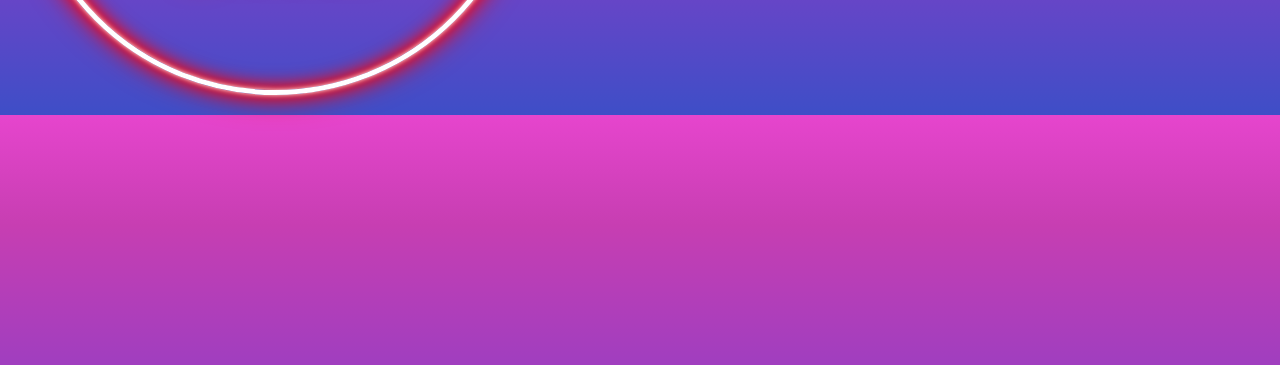
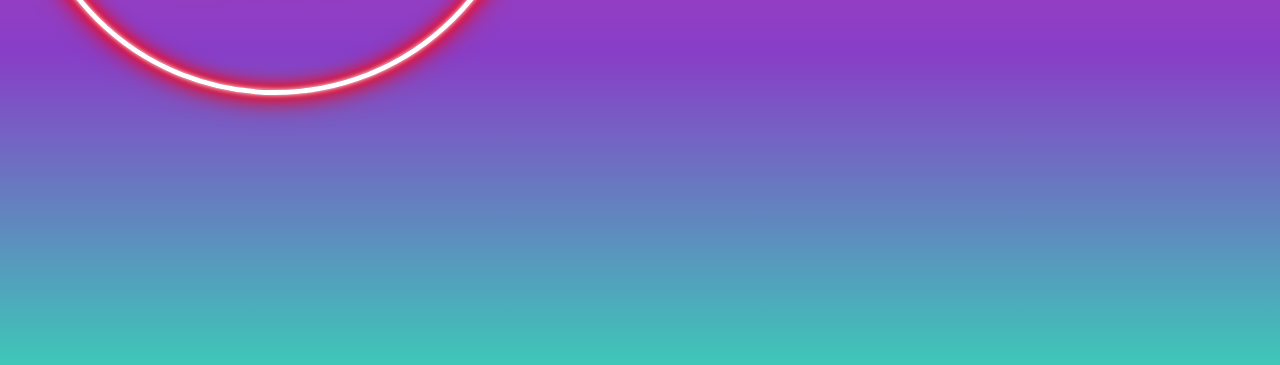
Before and after one commit to ednapiranha/neon.express, a plain HTML site: page index.html in a window 1280 px wide. Shown: the part 435-800 px from the top of the page. Drawn offline with Linux system fonts and the light colour scheme.

Commit message:
color update

```diff
--- a/main.css
+++ b/main.css
@@ -1,6 +1,12 @@
 * {
   margin: 0;
   padding: 0;
+}
+
+html, body {
+  height: 100%;
+  position: relative;
+  overflow: hidden;
 }
 
 @font-face {
@@ -11,12 +17,12 @@
 }
 
 body {
-  background-color: #45e6b3;
+  background-color: #3ec7b8;
   background:   linear-gradient(to bottom,
                 #e645cd 0%,
                 #c73eb2 20%,
                 #883ec7 61%,
-                #3e4ec7 100%);
+                #3ec7b8 100%);
 }
 
 #container {
```
